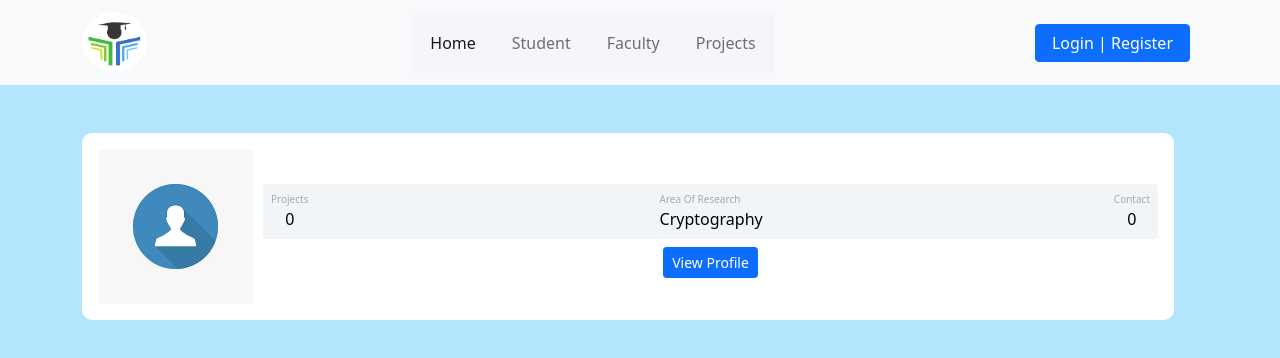
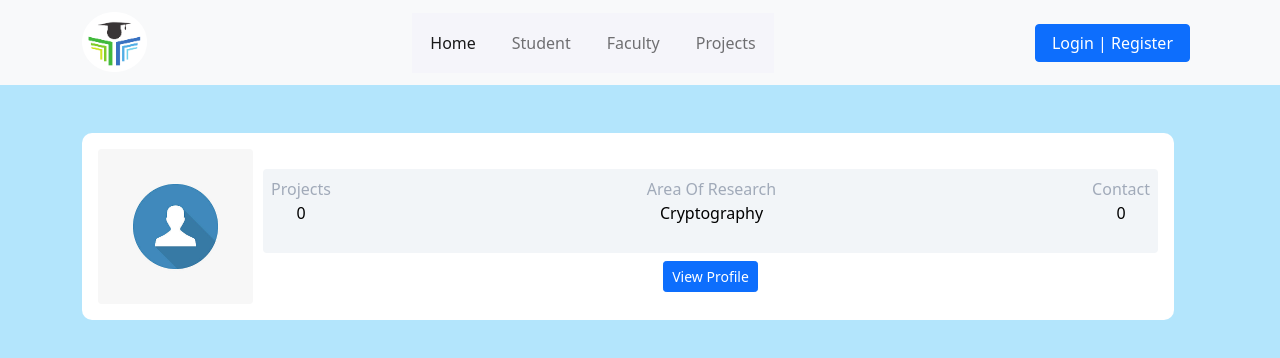
Before and after one commit to Sofware-Engineering-Project/DA-FacTory, a React (Create React App) app in the folder client/: page /faculty in a window 1280 px wide. Shown: the top 358 px of the page. Built offline with nearby package versions, Linux system fonts and the light colour scheme; no server answers.

Commit message:
Improved CSS for ProjectList, Faculty and Student

```diff
--- a/client/src/components/Faculty.js
+++ b/client/src/components/Faculty.js
@@ -11,9 +11,11 @@ const Faculty = ({image, firstname, lastname, email, contact, projectCount}) =>
             <div className="ml-3 w-100">
                 <h4 className="mb-0 mt-0">{firstname} {lastname}</h4> <span className="text-info">{email}</span>
                 <div className="p-2 mt-2 bg-primary d-flex justify-content-between rounded text-white stats">
-                    <div className="d-flex flex-column"> <span className="articles">Projects</span> <span className="number1 d-flex justify-content-center">{projectCount}</span> </div>
-                    <div className="d-flex flex-column"> <span className="followers">Area Of Research</span> <span className="number2 d-flex justify-content-center">Cryptography</span> </div>
-                    <div className="d-flex flex-column"> <span className="rating">Contact</span> <span className="number3 d-flex justify-content-center">{contact}</span> </div>
+                    <div className="d-flex flex-column align-items-center"> <span className="rating">Projects</span> <span className="number1 d-flex justify-content-center">{projectCount}</span> </div>
+
+                    <div className="d-flex flex-column align-items-center"> <span className="rating">Area Of Research</span> <span className="number2 d-flex justify-content-center">Cryptography</span> </div>
+
+                    <div className="d-flex flex-column align-items-center"> <span className="rating">Contact</span> <span className="number3 d-flex justify-content-center">{contact}</span> </div>
                 </div>
                 <div className="button mt-2 d-flex flex-row align-items-center justify-content-center">  <button className="btn btn-sm btn-primary w-20 ml-2">View Profile</button> </div>
             </div>
--- a/client/src/components/Project.css
+++ b/client/src/components/Project.css
@@ -43,5 +43,12 @@ body {
 }
 
 .number3 {
-    font-weight: 500
+    font-weight: 500;
+    font-size: 16px;
+    padding: 20px;
+    padding-top: 0px;
 }
+
+.rating{
+    font-size: 16px;
+}
--- a/client/src/components/Project.js
+++ b/client/src/components/Project.js
@@ -13,16 +13,20 @@ const Project = ({title, faculty, tags, status, description, require_of_student,
                 <h4 className="mb-0 mt-0">{title}</h4>
                 {/* <span className="text-info">{email}</span> */}
                 <div className="p-2 mt-2 bg-primary d-flex flex-column justify-content-between rounded text-white stats">
-                    <div className="d-flex flex-column"> <span className="rating">Description</span> <span className="number3 d-flex justify-content-center">{description}</span> </div>
-                    <div className="d-flex flex-column"> <span className="articles">Tags</span> <span className="number1 d-flex justify-content-center">{
+                    <div className="d-flex flex-row  align-items-baseline"> <span className="rating">Description</span> <span className="number3 d-flex justify-content-center">{description}</span> </div>
+
+                    <div className="d-flex flex-row align-items-baseline"> <span className="rating">Tags</span> <span className="number3 d-flex justify-content-center">{
                         tags.map(tag => (
-                            <p key={tag}>#{tag}&nbsp;</p>
+                            <span key={tag}>{tag},&nbsp;</span>
                         ))
                     } </span> </div>
-                    <div className="d-flex flex-column"> <span className="rating">Faculty</span> <span className="number3 d-flex justify-content-center">{faculty}</span> </div>
-                    <div className="d-flex flex-column"> <span className="followers">Project Status</span> <span className="number2 d-flex justify-content-center">{status}</span> </div>
-                    <div className="d-flex flex-column"> <span className="rating">criteria</span> <span className="number3 d-flex justify-content-center">{criteria}</span> </div>
-                    <div className="d-flex flex-column"> <span className="rating">required no. of students</span> <span className="number3 d-flex justify-content-center">{require_of_student}</span> </div>
+                    <div className="d-flex flex-row align-items-baseline"> <span className="rating">Faculty</span> <span className="number3 d-flex justify-content-center">{faculty}</span> </div>
+
+                    <div className="d-flex flex-row align-items-baseline"> <span className="rating">Project Status</span> <span className="number3 d-flex justify-content-center">{status}</span> </div>
+
+                    <div className="d-flex flex-row align-items-baseline"> <span className="rating">criteria</span> <span className="number3 d-flex justify-content-center">{criteria}</span> </div>
+
+                    <div className="d-flex flex-row align-items-baseline"> <span className="rating">required no. of students</span> <span className="number3 d-flex justify-content-center">{require_of_student}</span> </div>
 
                 </div>
                 <div className="p-2 mt-2 bg-primary d-flex justify-content-around rounded text-white stats">
--- a/client/src/components/Student.js
+++ b/client/src/components/Student.js
@@ -11,9 +11,12 @@ const Student = ({image, firstname, lastname, email, contact, projectCount}) =>
             <div className="ml-3 w-100">
                 <h4 className="mb-0 mt-0">{firstname} {lastname}</h4> <span className="text-info">{email}</span>
                 <div className="p-2 mt-2 bg-primary d-flex justify-content-between rounded text-white stats">
-                    <div className="d-flex flex-column"> <span className="articles">Projects</span> <span className="number1 d-flex justify-content-center">{projectCount}</span> </div>
-                    <div className="d-flex flex-column"> <span className="followers">Area Of Interest</span> <span className="number2 d-flex justify-content-center">Cryptography</span> </div>
-                    <div className="d-flex flex-column"> <span className="rating">Contact</span> <span className="number3 d-flex justify-content-center">{contact}</span> </div>
+
+                    <div className="d-flex flex-column align-items-center"> <span className="rating">Projects</span> <span className="number1 d-flex justify-content-center">{projectCount}</span> </div>
+
+                    <div className="d-flex flex-column align-items-center"> <span className="rating">Area Of Interest</span> <span className="number2 d-flex justify-content-center">Cryptography</span> </div>
+
+                    <div className="d-flex flex-column align-items-center"> <span className="rating">Contact</span> <span className="number3 d-flex justify-content-center">{contact}</span> </div>
                 </div>
                 <div className="button mt-2 d-flex flex-row align-items-center justify-content-center">  <button className="btn btn-sm btn-primary w-20 ml-2">View Profile</button> </div>
             </div>
```
